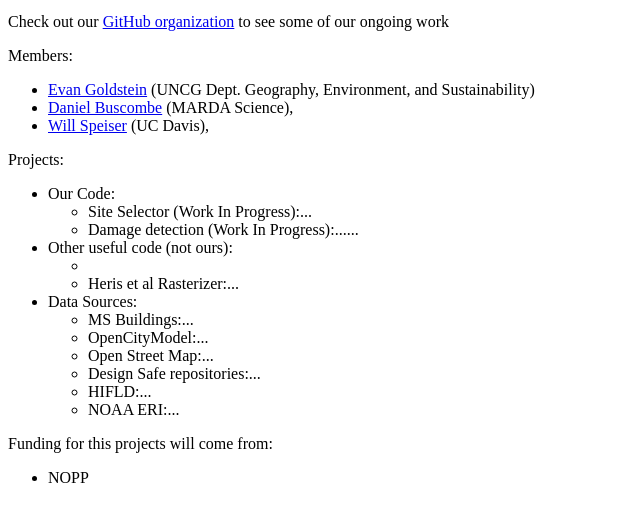
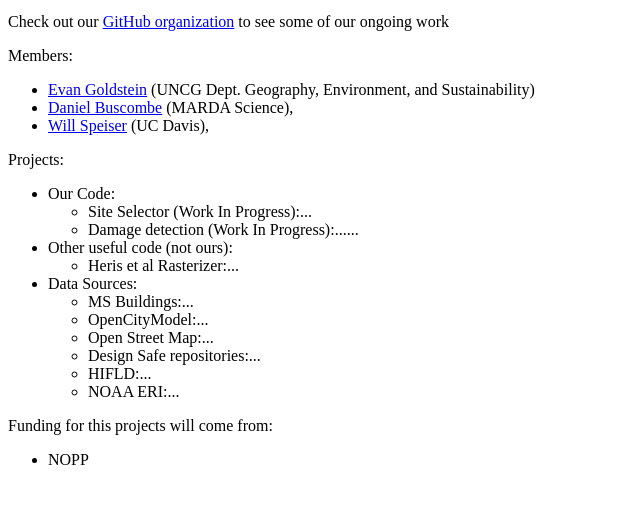
Before and after one commit to CoastalBuildings/CoastalBuildings.github.io, a plain HTML site: page index.html in a window 1280 px wide. Shown: the part 199-720 px from the top of the page, without its empty margins (0-640 px from the left). Drawn offline with Linux system fonts and the light colour scheme.

Commit message:
too many <li>

```diff
--- a/index.html
+++ b/index.html
@@ -28,7 +28,7 @@
         </ul>
       <li>Other useful code (not ours):</li>
       <ul>
-        <li><li>Heris et al Rasterizer:...</li>
+        <li>Heris et al Rasterizer:...</li>
       </ul>
       <li>Data Sources:</li>
       <ul>
```
